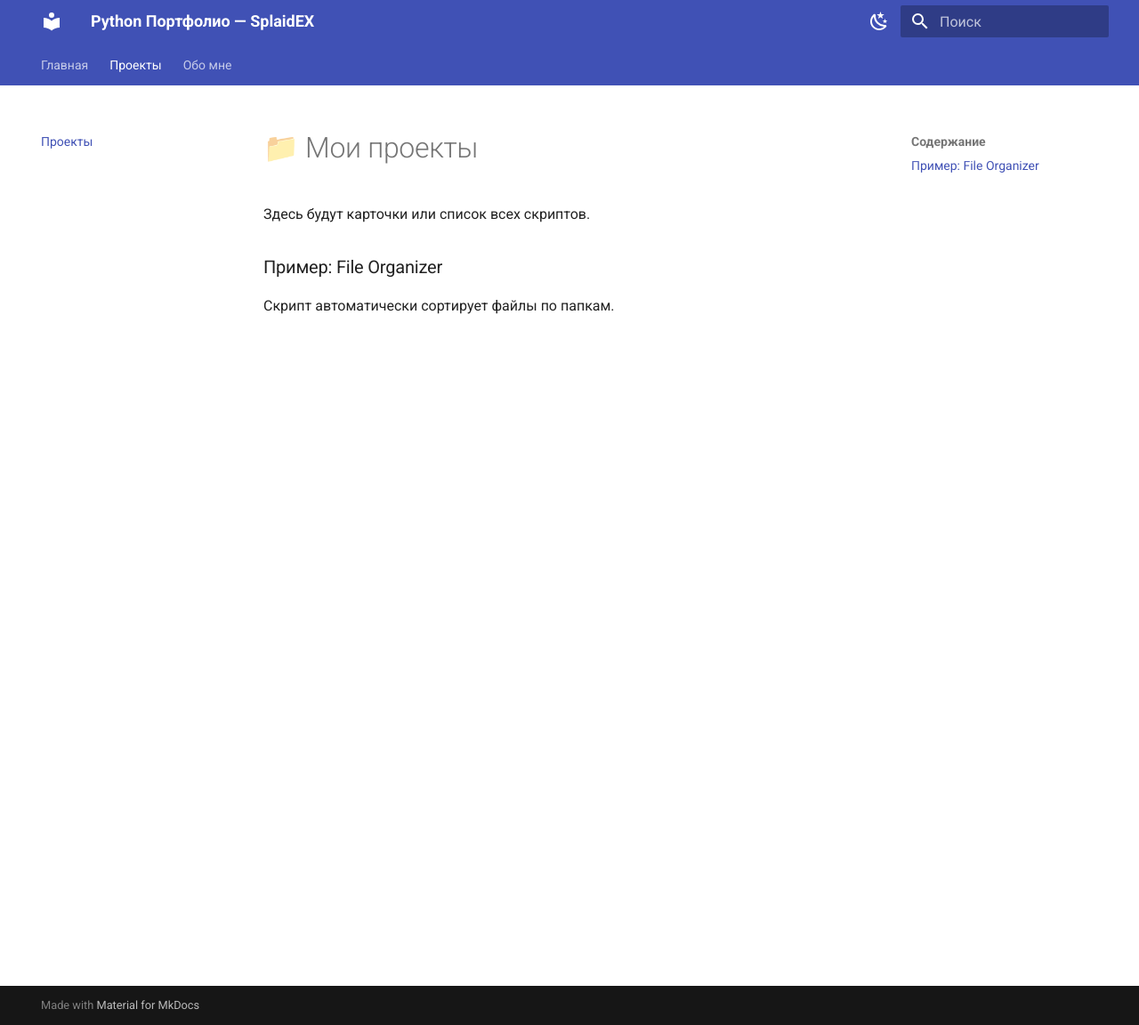
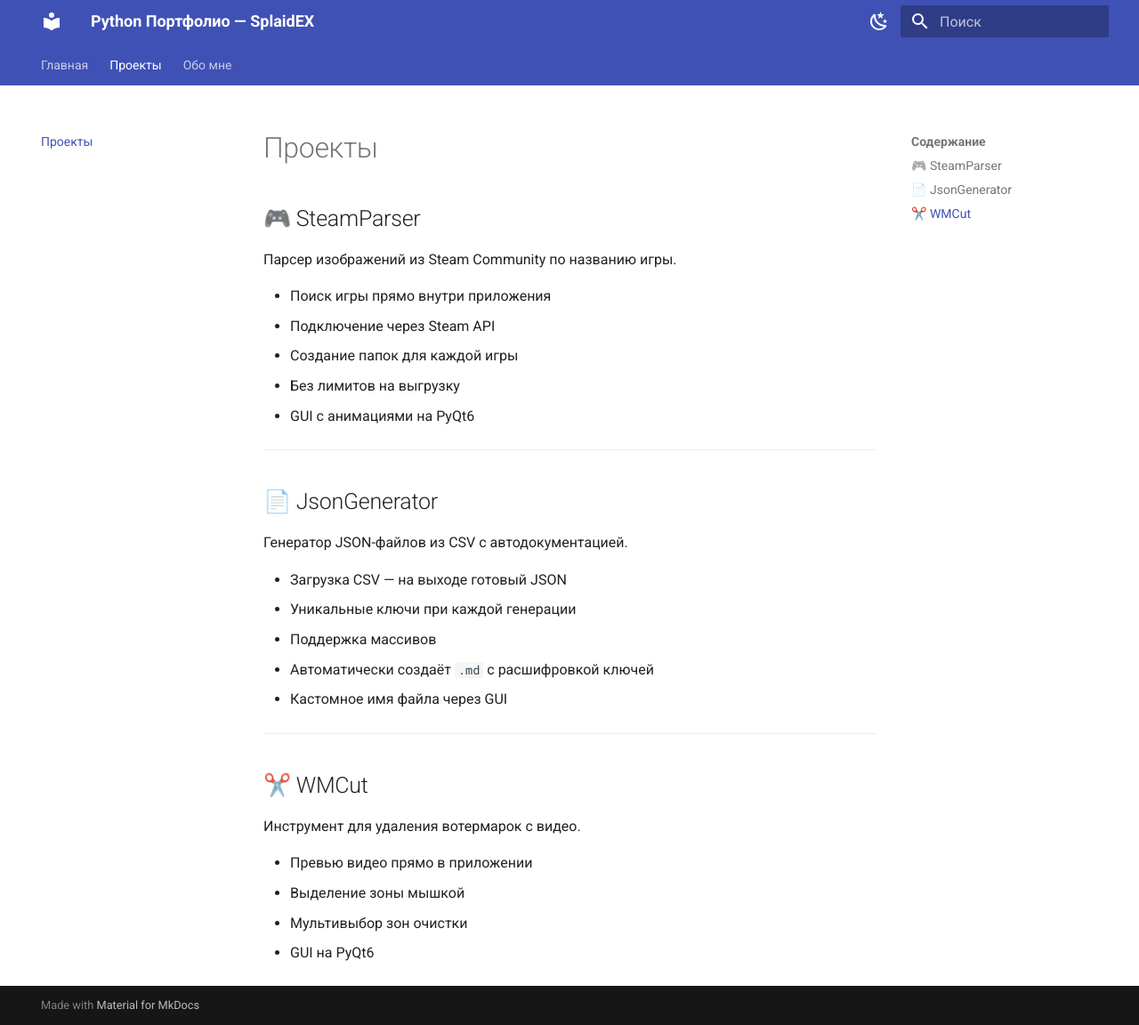
Before and after one commit to Splaidex/splaidex.github.io, an MkDocs documentation site: the page built from docs/projects.md, in a window 1280 px wide and 1152 px high. Shown: the whole window at 89% size. Built offline with MkDocs 1.6.1 and Material for MkDocs 9.7.7, drawn with Linux system fonts in a browser that asks for light colours.

Commit message:
Update content

```diff
--- a/docs/projects.md
+++ b/docs/projects.md
@@ -1,6 +1,31 @@
-# 📁 Мои проекты
+# Проекты
 
-Здесь будут карточки или список всех скриптов.
+## 🎮 SteamParser
+Парсер изображений из Steam Community по названию игры.
 
-### Пример: File Organizer
-Скрипт автоматически сортирует файлы по папкам.
+- Поиск игры прямо внутри приложения
+- Подключение через Steam API
+- Создание папок для каждой игры
+- Без лимитов на выгрузку
+- GUI с анимациями на PyQt6
+
+---
+
+## 📄 JsonGenerator
+Генератор JSON-файлов из CSV с автодокументацией.
+
+- Загрузка CSV — на выходе готовый JSON
+- Уникальные ключи при каждой генерации
+- Поддержка массивов
+- Автоматически создаёт `.md` с расшифровкой ключей
+- Кастомное имя файла через GUI
+
+---
+
+## ✂️ WMCut
+Инструмент для удаления вотермарок с видео.
+
+- Превью видео прямо в приложении
+- Выделение зоны мышкой
+- Мультивыбор зон очистки
+- GUI на PyQt6
```
Also changed, not shown: docs/about.md (+10 -2 lines), docs/index.md (+4 -7 lines).
